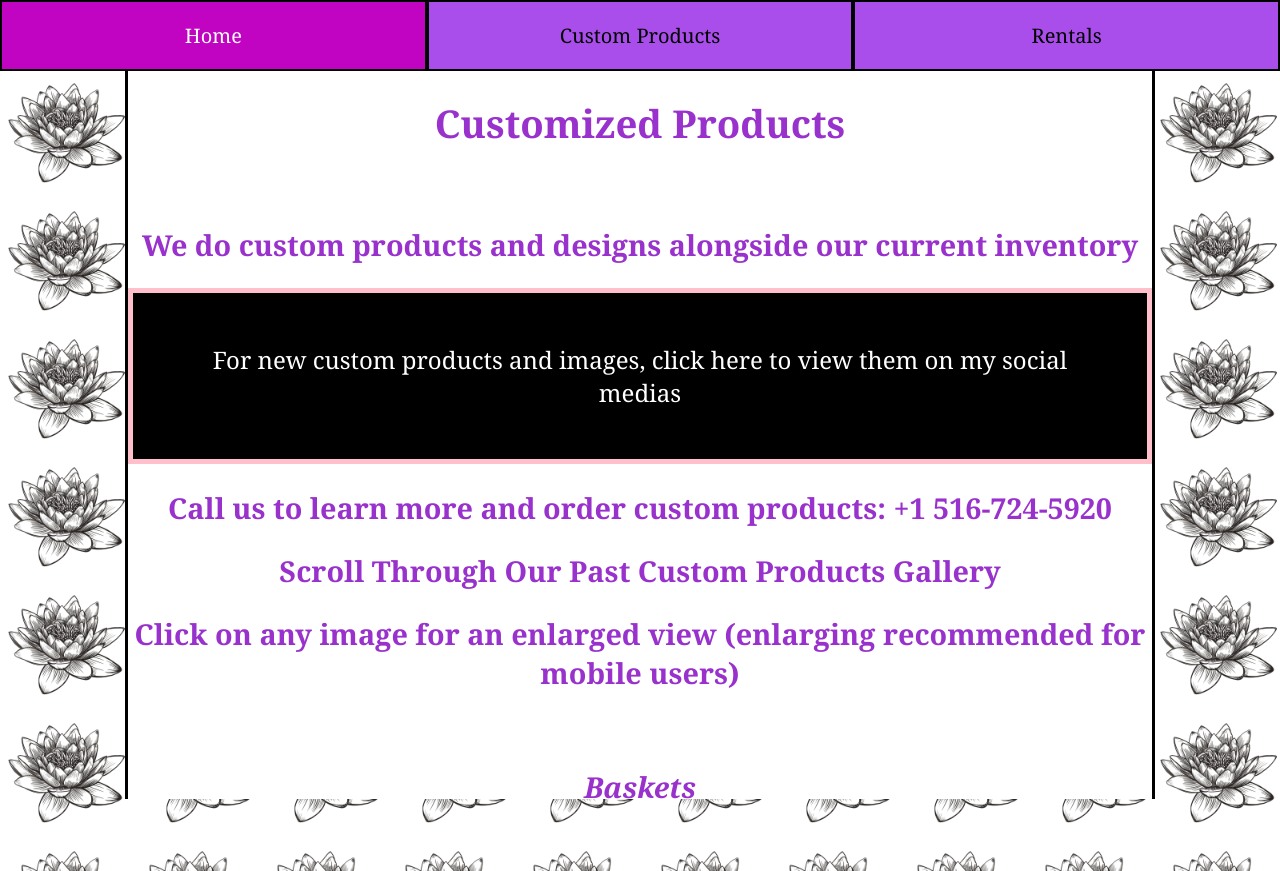
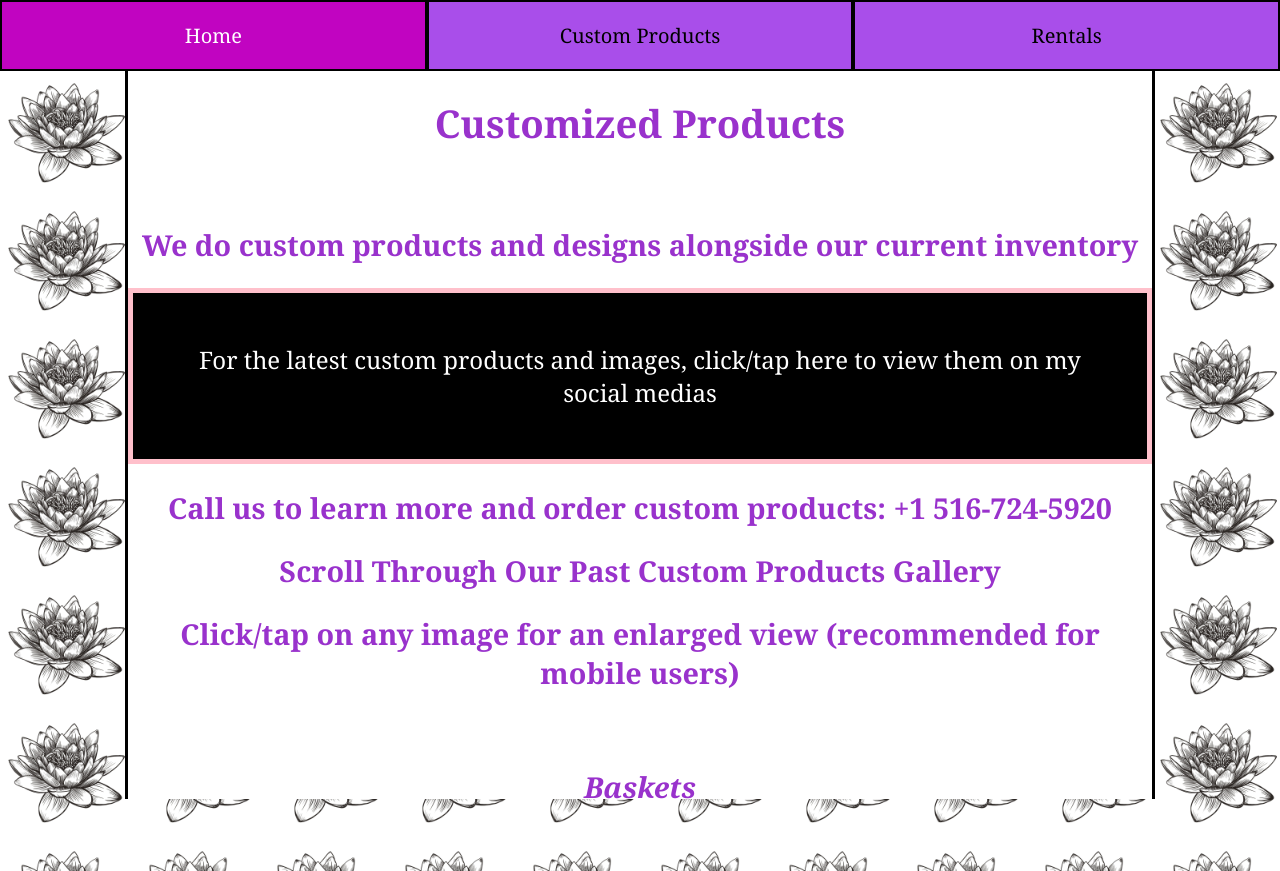
Before and after one commit to VedantPV/RoshiDesignsWebsite, a React (Create React App) app in the folder my-app/: page /customproducts in a window 1280 px wide. Built offline with nearby package versions, Linux system fonts and the light colour scheme.

Commit message:
minor tweak to linktree button message

```diff
--- a/my-app/src/components/custom_purchases_view.jsx
+++ b/my-app/src/components/custom_purchases_view.jsx
@@ -98,10 +98,10 @@ export default function CustomPurchasePage()
                 <br/>
                 <h2>We do custom products and designs alongside our current inventory</h2>
                 <a href="https://linktr.ee/roshidesigns99" target="blank"><button className="linktree_button">
-                    For new custom products and images, click here to view them on my social medias</button></a>
+                    For the latest custom products and images, click/tap here to view them on my social medias</button></a>
                 <h2>Call us to learn more and order custom products: +1 516-724-5920</h2>
                 <h2>Scroll Through Our Past Custom Products Gallery</h2>
-                <h2>Click on any image for an enlarged view (enlarging recommended for mobile users)</h2>
+                <h2>Click/tap on any image for an enlarged view (recommended for mobile users)</h2>
 
                 <br/>
                 <h2 style={{textDecoration: "underline", fontStyle: "italic"}}>Baskets</h2>
--- a/my-app/src/components/home_view.jsx
+++ b/my-app/src/components/home_view.jsx
@@ -21,7 +21,7 @@ export default function HomePage()
                 </div>
 
                 <a href="https://linktr.ee/roshidesigns99" target="blank"><button className="linktree_button">
-                    For new custom products and images, click here to view them on my social medias</button></a>
+                    For the latest custom products and images, click/tap here to view them on my social medias</button></a>
 
             </div>
 
--- a/my-app/src/components/rentals.jsx
+++ b/my-app/src/components/rentals.jsx
@@ -97,8 +97,8 @@ export default function RentalPage()
                 <h1>Call our number to learn more: +1 516-724-5920</h1>
                 <h2>Rent some of our finest decorations and statues for your special celebrations!</h2>
                 <a href="https://linktr.ee/roshidesigns99" target="blank"><button className="linktree_button">
-                    For new rental products and images, click here to view them on my social medias</button></a>
-                <h2>Scroll Through Our Gallery and Click on the Image for a Enlarged View (enlarging recommended for mobile users)</h2>
+                    For the latest rental products and images, click/tap here to view them on my social medias</button></a>
+                <h2>Scroll Through Our Gallery and click/tap on the Image for a Enlarged View (recommended for mobile users)</h2>
                 <h2 style={{textDecoration: "underline", fontStyle: "italic"}}>&#9880; Flower Walls &#9880;</h2>
                 <div>
                     <a target="blank" href={flowerWalls[customFlowerIndex].img}>
```
